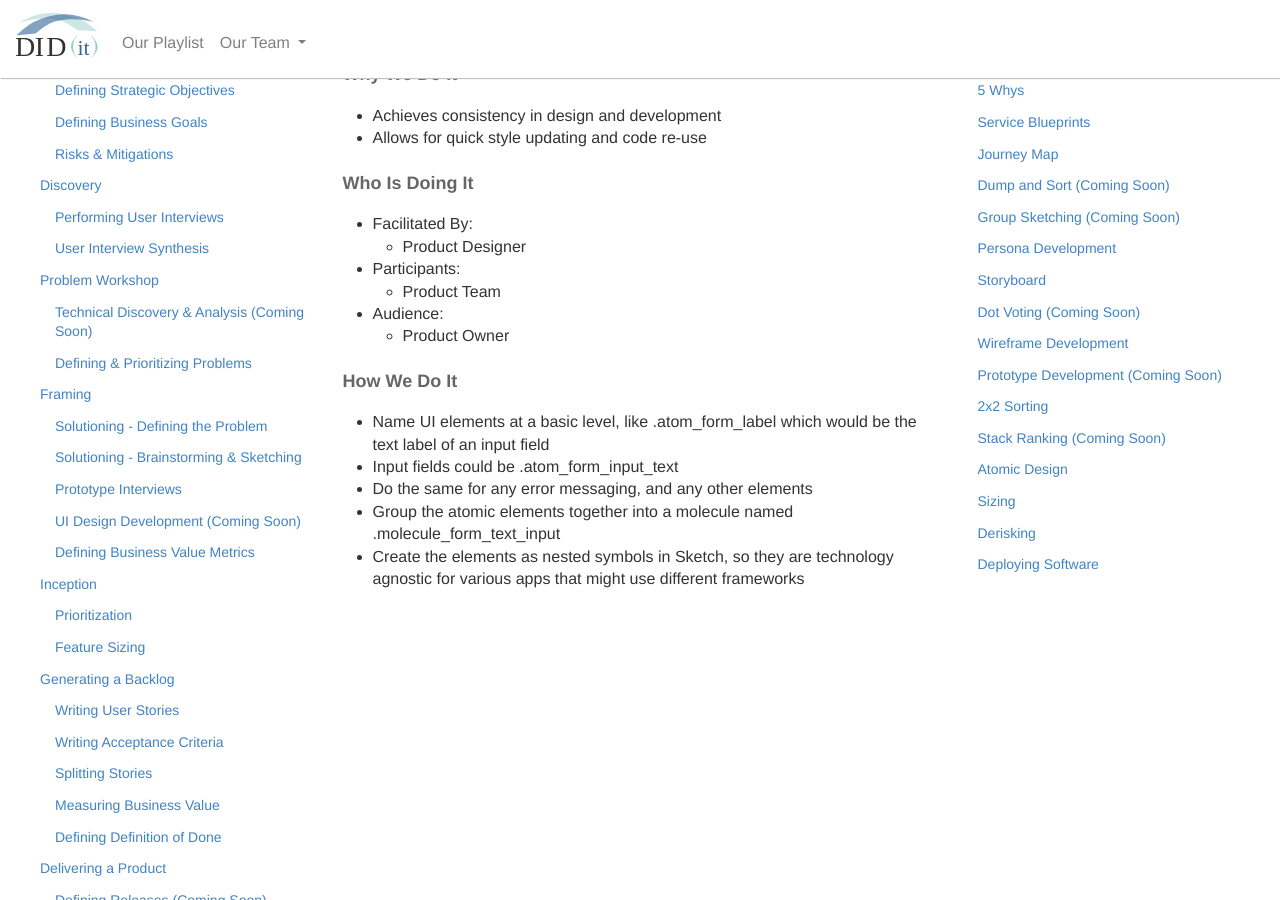
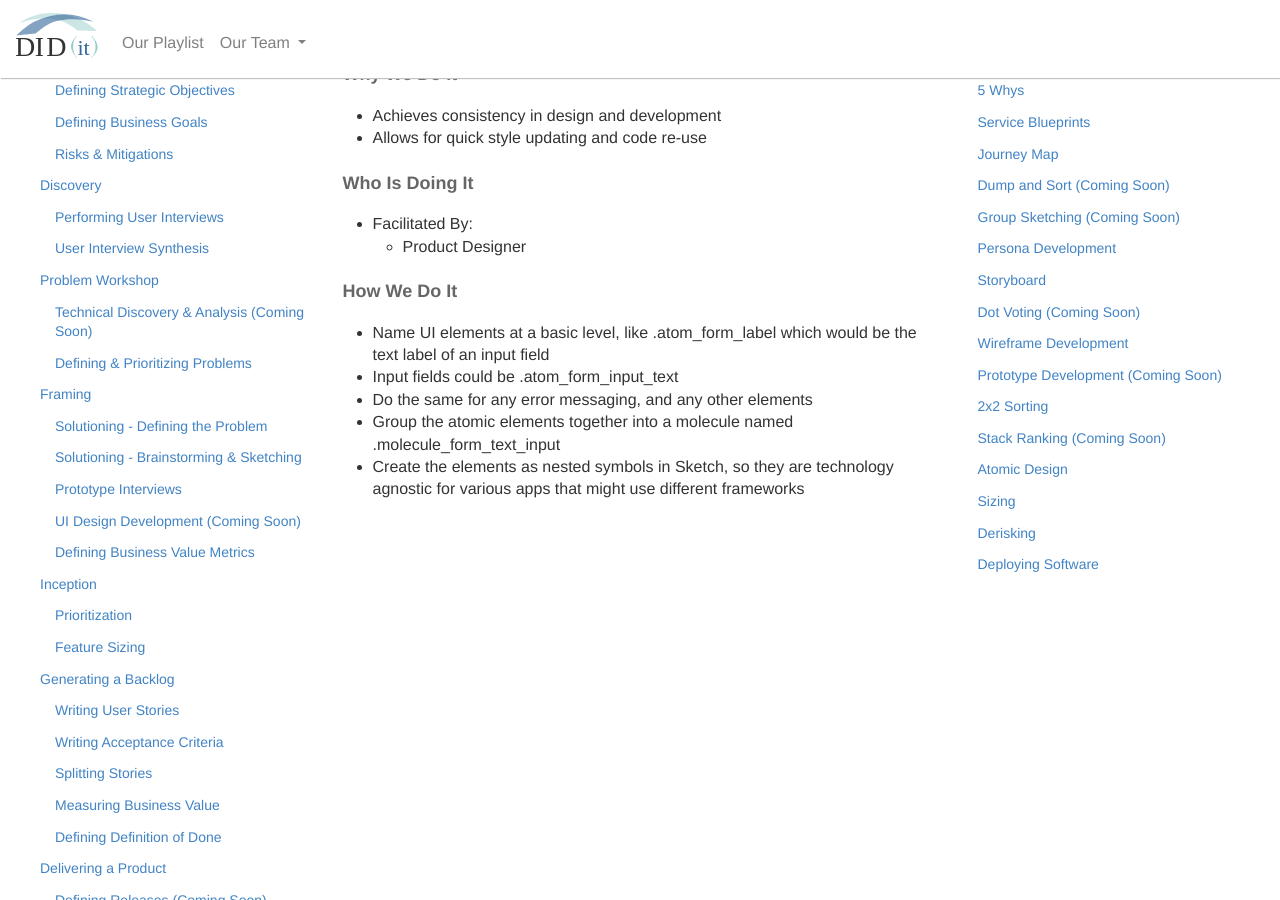
Before and after one commit to KnightPointSystems/kps_playbook, a Jekyll site: the page built from atomic-design.md, in a window 1280 px wide and 900 px high, scrolled down 384 px. Built offline with Jekyll 4.4.1, drawn with Linux system fonts in a browser that asks for light colours; nearby versions of some CDN libraries.

Commit message:
Update atomic-design.md

```diff
--- a/atomic-design.md
+++ b/atomic-design.md
@@ -45,16 +45,6 @@ permalink: /atomic-design/
                     <li>Product Designer</li>
                 </ul>
             </li>
-            <li>Participants:
-                <ul>
-                    <li>Product Team</li>
-                </ul>
-            </li>
-            <li>Audience:
-                <ul>
-                    <li>Product Owner</li>
-                </ul>
-            </li>
         </ul>
 <h4 class="How" id="How">
     How We Do It
```
